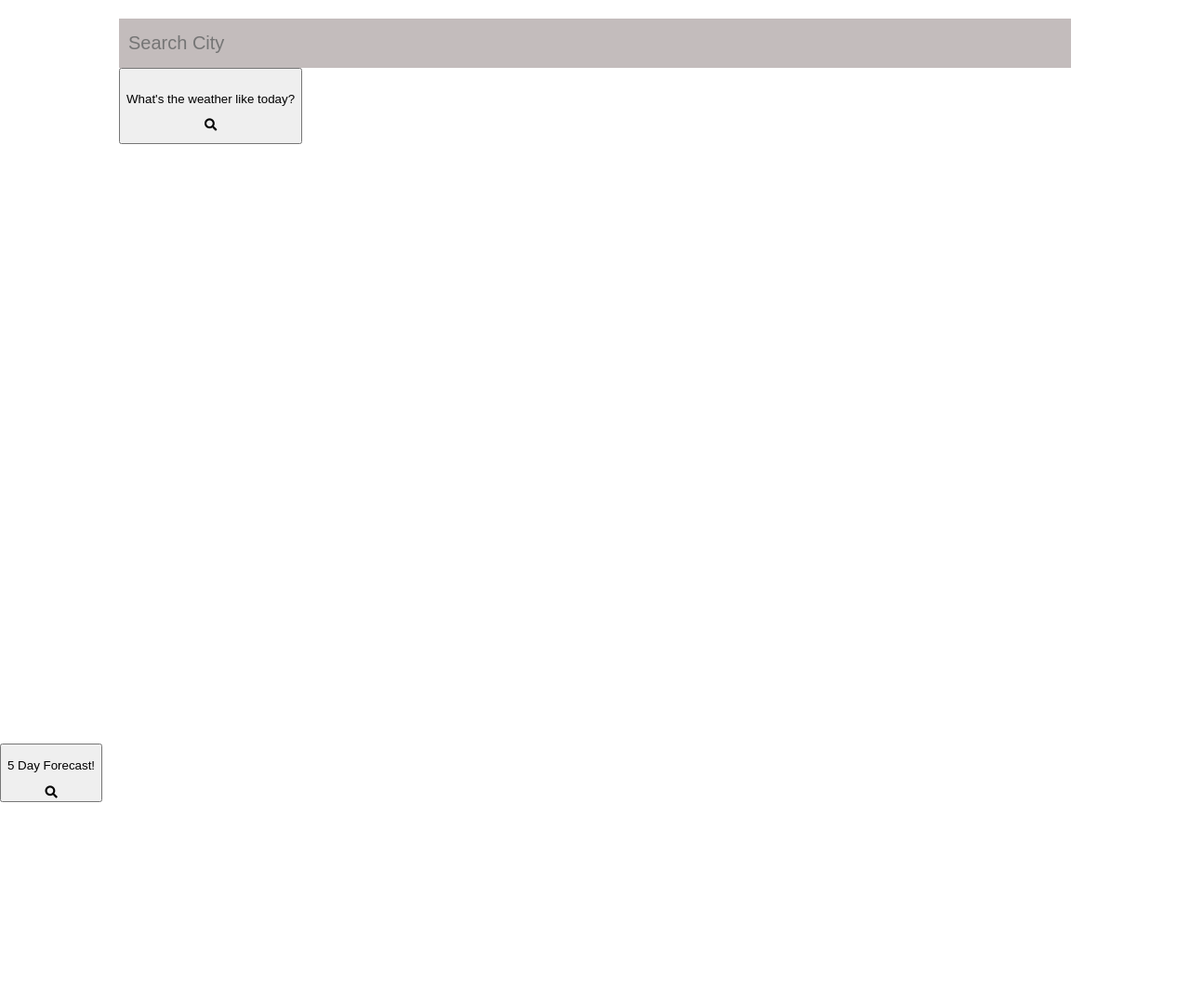
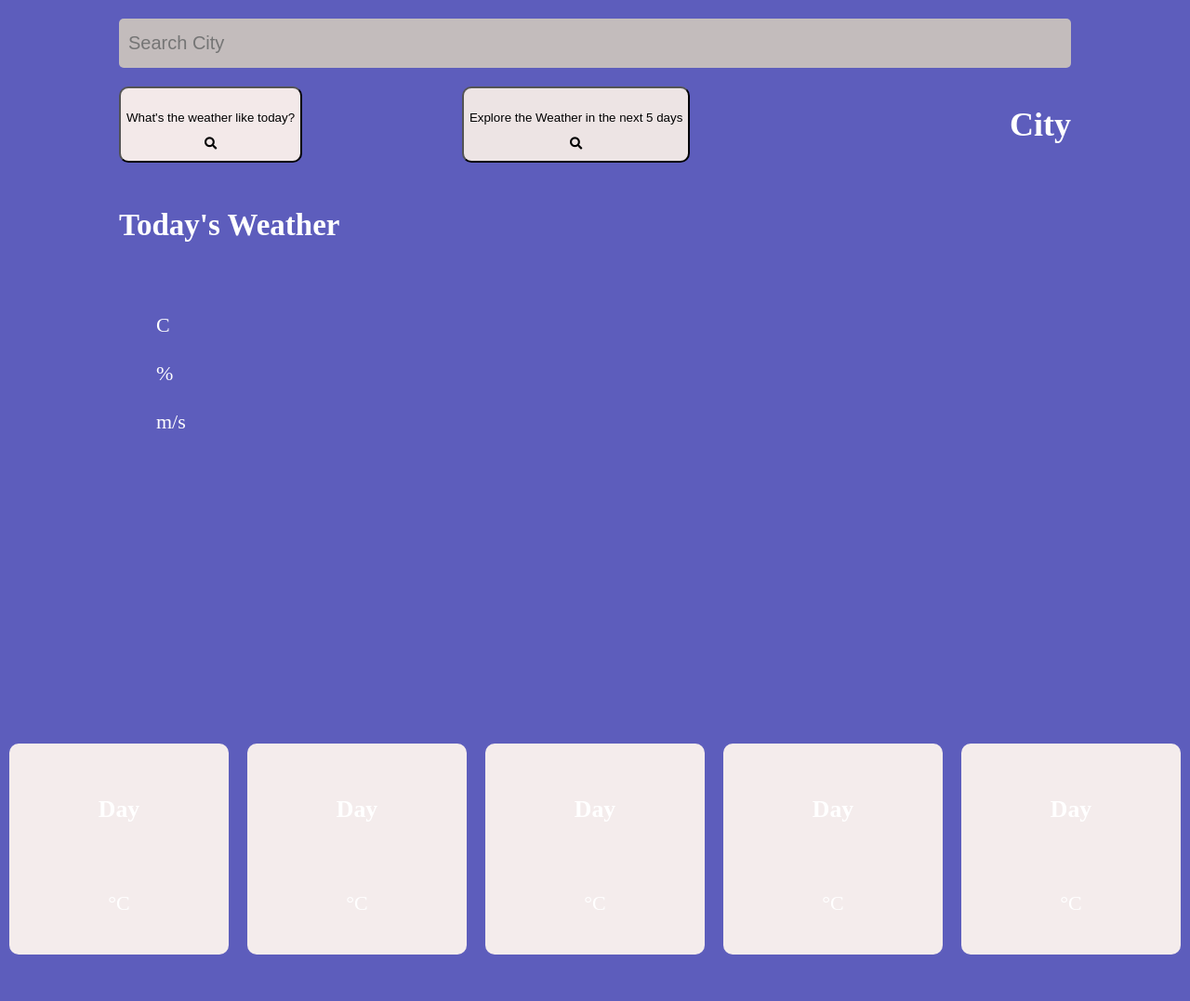
Before and after one commit to blancahidalgo/weather-forecast-sixth, a plain HTML site: page index.html in a window 1280 px wide. Shown: the whole page at 93% size. After the commit the page ends 1037 px from the top, so only its background shows below. Drawn offline with nearby package versions, Linux system fonts and the light colour scheme.

Commit message:
added extra styling to my css

```diff
--- a/Assets/style.css
+++ b/Assets/style.css
@@ -9,7 +9,7 @@ body {
     width: 100%;
     height: 100vh;
     margin: 0;
-    background-image: radial-gradient (circle, black 0%, black 28%, black 32%, black 100%);
+    background-color: rgb(93, 93, 188);
     color: white;
     font-family: 300;
     font-size: 22px;
@@ -30,10 +30,13 @@ body {
     width: 100%;
     padding: 15px 10px;
     border: none;
+    border-radius: 5px;
     background-color: rgb(195, 188, 188);
     font-size: 20px;
     color: inherit;
+    margin-bottom:20px;
 }
+
 /* This will make sure the text inpout within the search bar is white - following styling across the page */
 .weather_search::placeholder {
     color:white;
@@ -43,6 +46,7 @@ body {
 .weather_today {
     display: flex;
     justify-content: space-between;
+    flex-wrap: wrap;
 }
 
 /* A bit of styling for the weather icon */
@@ -73,3 +77,44 @@ body {
    background-size: cover;
    margin-right: 10px;
 }
+
+.weather_temperature {
+   font-size: 60px;
+}
+
+/* Now 5 day forecast styling */
+
+.weather_forecast {
+   width: 100%;
+   text-align: center;
+   display: flex;
+   flex-wrap: wrap;
+   justify-content: space-between;
+}
+
+#weather-icon {
+   max-width: 50%;
+}
+
+.weather_forecast_item {
+  background-color:rgb(244, 236, 236);
+  border-radius: 10px;
+  margin: 0 10px 10px;
+  padding: 30px 5px 20px;
+  box-sizing: border-box;
+  min-width: 20px;
+  width: calc (20% -20px);
+  flex-grow: 1;
+}
+
+.btn-dark {
+  background-color:rgb(237, 228, 228);
+  border-radius: 10px;
+  box-sizing: border-box;
+}
+
+.btn-light {
+  background-color:rgb(243, 233, 233);
+  border-radius: 10px;
+  box-sizing: border-box;
+}
--- a/index.html
+++ b/index.html
@@ -18,23 +18,24 @@
               <button type="button" class="btn btn-light"><p>What's the weather like today?</p>
                 <i class="fas fa-search"> </i>
               </button>
+              <button type="button" class="btn btn-dark"><p>Explore the Weather in the next 5 days</p>
+                <i class="fas fa-search"></i>
+             </button>
+
               <div class="weather_details"></div>
                   <h2 class="weather_city">City</div>
-                  <p class="weather_today">Day of the Week</p>
+                  <p class="weather_today"><h2>Today's Weather </h2></p>
                   <div class="weather_current"></div>
                         <img src="" alt="" id="weather-icon">
                         <p class="weather_indicator" id="temperature"><span class="value"></span>C</p>
                         <p class="weather_indicator" id="humidity"><span class="value"></span>%</p>
                         <p class="weather_indicator" id="wind-speed"><span class="value"></span>m/s</p>
 
-              <div class="weather_temperature"> <span class="value">+25</span>&deg;C</div>
+              <!-- <div class="weather_temperature"> <span class="value"></span>&deg;C</div> -->
          </div>
 
-         <button type="button" class="btn btn-dark"><p>5 Day Forecast!</p>
-            <i class="fas fa-search"></i>
-         </button>
+         <div class="weather_forecast" id="five-day-forecast">
 
-         <div class="weather_forecast" id="five-day-forecast">
              <article class="weather_forecast_item">
               <h3 class="weather_forecast_day">Day</h3>
               <img src="" alt="" id="weather-icon">
@@ -68,7 +69,7 @@
     </div>
 
     <script src="https://cdn.jsdelivr.net/npm/bootstrap@5.1.3/dist/js/bootstrap.bundle.min.js" integrity="sha384-ka7Sk0Gln4gmtz2MlQnikT1wXgYsOg+OMhuP+IlRH9sENBO0LRn5q+8nbTov4+1p" crossorigin="anonymous"></script>
-    <script src="./script.js"></script>
+    <script src="./Assets/script.js"></script>
 
 </body>
 </html>
```
